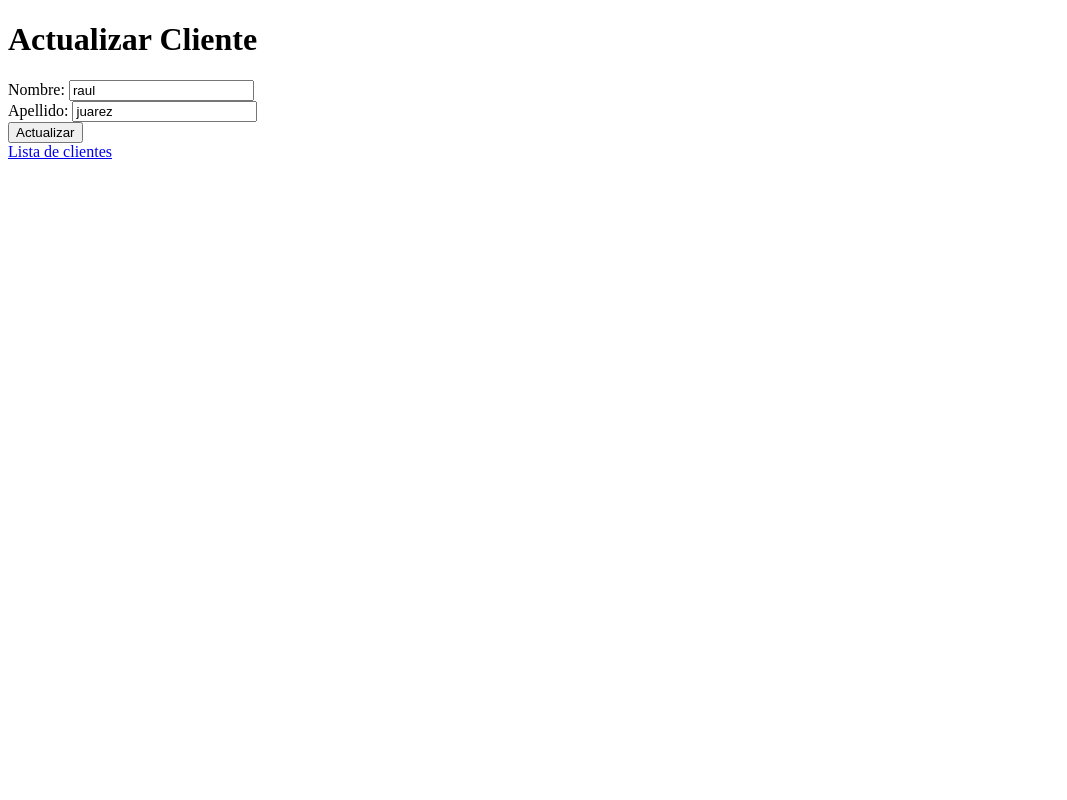
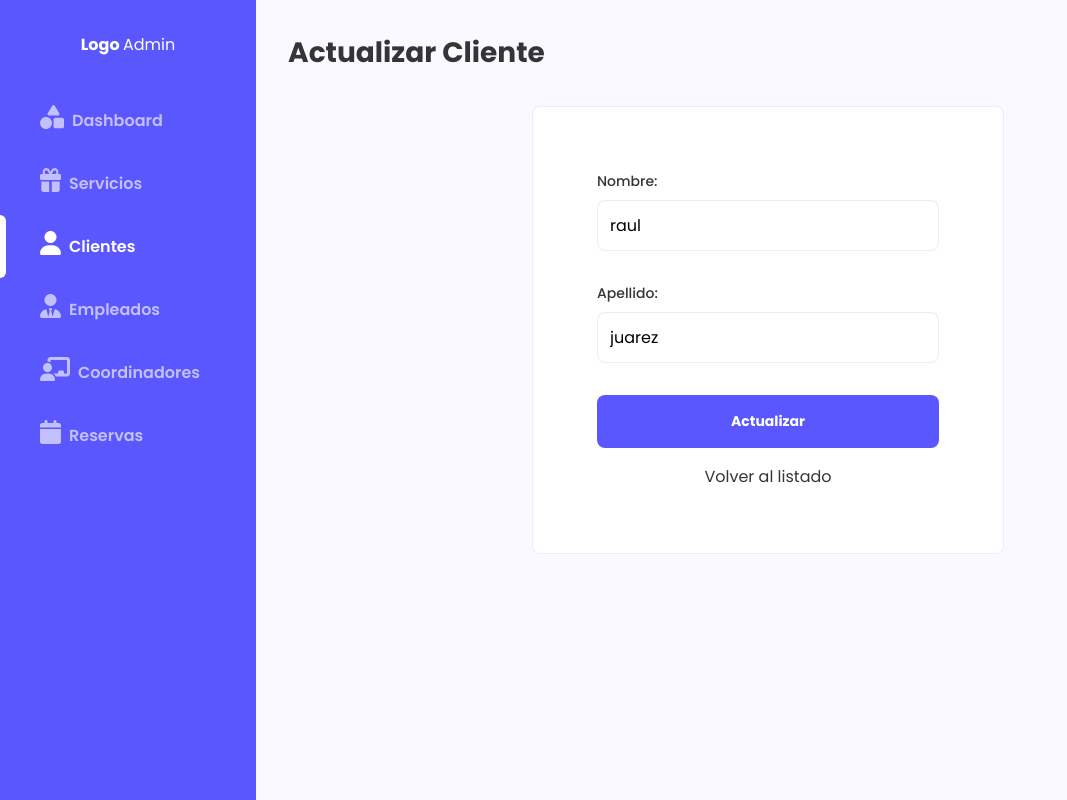
Before and after one commit to robertomiranda94/WebApp-Alkemy, a Django app: page /clientes/actualizar/1 in a window 1280 px wide. Shown: the whole page, without its empty margins (0-1067 px from the left). Run offline with Django 4.2, Linux system fonts and the light colour scheme; data comes from the database, SQL or seed files in the repository; both versions use the stored data as it was after the commit.

Commit message:
Aplicar estilo CSS al formulario de actualización de registros de clientes

```diff
--- a/servicios/templates/clientes/actualizar.html
+++ b/servicios/templates/clientes/actualizar.html
@@ -1,33 +1,30 @@
-<!DOCTYPE html>
-<html lang="es">
-  <head>
-    <meta charset="utf-8">
-    <meta name="viewport" content="width=device-width, initial-scale=1">
-    <title> Actualizar cliente </title>
-  </head>
-  <body>
-    <div class="container">
-      <h1 class="text-center fw-bold mb-3">Actualizar Cliente</h1>
-      <div class="d-flex justify-content-center">
+{% extends "index.html" %}
 
-        <form method="post" action="{% url 'actualizar_cliente' cliente.id %}">
-          {% csrf_token %}
-          <div class="mb-3">
-            <label for="nombre" class="form-label">Nombre:</label>
-            <input type="text" class="form-control border border-dark border border-1" name="nombre" value="{{ cliente.nombre }}">
-          </div>
-          <div class="mb-3">
-            <label for="apellido" class="form-label">Apellido:</label>
-            <input type="text" class="form-control border border-dark border border-1" name="apellido" value="{{ cliente.apellido }}">
-          </div>
-          <button type="submit" class="btn btn-primary">Actualizar</button>
-        </form>
-      </div>
+{% block titulo %} Actualizar Cliente {% endblock %}
+
+{% block contenido_principal %}
+<div class="contenido">
+  <h1 class="titulo">Actualizar Cliente</h1>
+</div>
+      <div class="d-flex justify-content-center p-5 bg-warning bg-opacity-75 rounded-5">
+        <form method="post" class="formulario">
+            {% csrf_token %}
+
+            <div class="contenedor-campos">
+              <div class="campo-formulario">
+              <label class="fw-semibold">Nombre:</label>
+              <input type="text" name="nombre" maxlength="20" class="mb-3 form-control" value="{{cliente.nombre}}">
+              </div>
+              <div class="campo-formulario">
+              <label class="fw-semibold">Apellido:</label>
+              <input type="text" name="apellido" maxlength="20" class="mb-3 form-control" value="{{cliente.apellido}}">
+              </div>
+              <input type="submit" class="boton" value="Actualizar">
+              <a href="{% url 'listar_clientes' %}" class="volver-link">
+                Volver al listado
+              </a>
+            </div>
+
+          </form>
     </div>
-    <div class="d-flex justify-content-center pt-5">
-      <a class="btn btn-success bg-gradient fw-bold" href="{% url 'listar_clientes' %}">Lista de clientes</a>
-    </div>
-    <script src="https://cdn.jsdelivr.net/npm/bootstrap@5.1.0/dist/js/bootstrap.min.js"></script>
-
-  </body>
-</html>
+{% endblock %}
```
Also changed, not shown: db.sqlite3.
